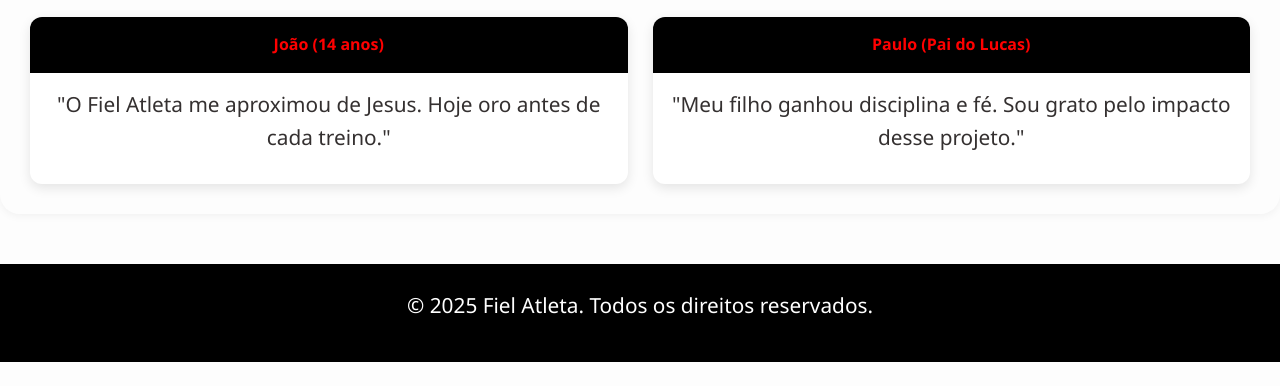
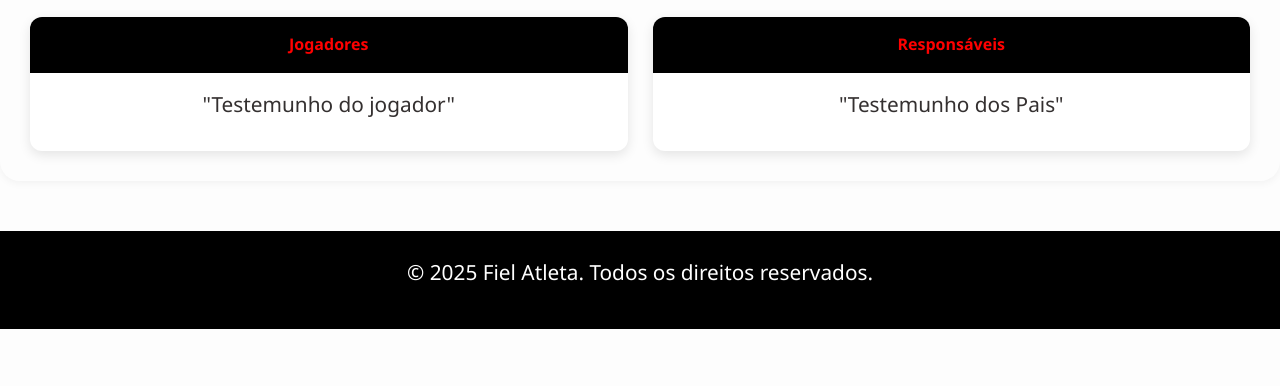
Before and after one commit to Lczin699/FielAtleta, a plain HTML site: page blog.html in a window 1280 px wide. Shown: the part 414-800 px from the top of the page. Drawn offline with Linux system fonts and the light colour scheme.

Commit message:
Alteracão dos testumunhos

```diff
--- a/blog.html
+++ b/blog.html
@@ -30,15 +30,15 @@
   <h2>Testemunhos</h2>
   <div class="galeria-container">
     <div class="card">
-      <div class="caption">João (14 anos)</div>
+      <div class="caption">Jogadores</div>
       <div class="card-content" style="padding: 15px;">
-        <p>"O Fiel Atleta me aproximou de Jesus. Hoje oro antes de cada treino."</p>
+        <p>"Testemunho do jogador"</p>
       </div>
     </div>
     <div class="card">
-      <div class="caption">Paulo (Pai do Lucas)</div>
+      <div class="caption">Responsáveis</div>
       <div class="card-content" style="padding: 15px;">
-        <p>"Meu filho ganhou disciplina e fé. Sou grato pelo impacto desse projeto."</p>
+        <p>"Testemunho dos Pais"</p>
       </div>
     </div>
   </div>
```
